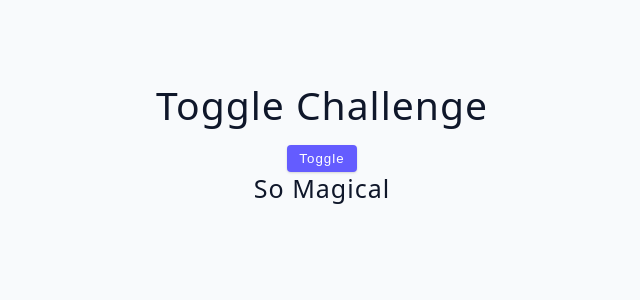
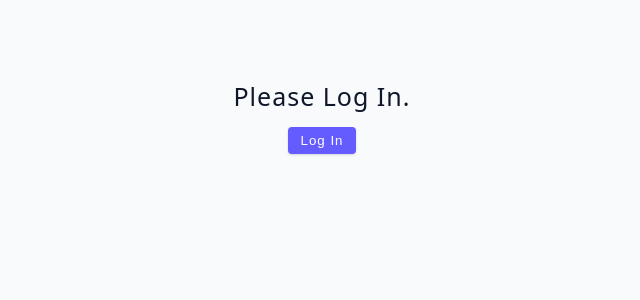
Before and after one commit to Youssef04544/Advanced-React-Practice, a React (Vite) app: page / in a window 1280 px wide. Shown: the top 300 px of the page, without its empty margins (318-958 px from the left). Built offline with nearby package versions, Linux system fonts and the light colour scheme.

Commit message:
user log in conditional rendering challenge

```diff
--- a/src/App.jsx
+++ b/src/App.jsx
@@ -1,4 +1,4 @@
-import Starter from "./tutorial/03-conditional-rendering/starter/06-toggle-challenge.jsx";
+import Starter from "./tutorial/03-conditional-rendering/starter/07-user-challenge.jsx";
 
 function App() {
   return (
--- a/src/tutorial/03-conditional-rendering/starter/07-user-challenge.jsx
+++ b/src/tutorial/03-conditional-rendering/starter/07-user-challenge.jsx
@@ -1,5 +1,34 @@
+import { useState } from "react";
+
 const UserChallenge = () => {
-  return <h2>user challenge</h2>;
+  const [user, setUser] = useState(null);
+  const youssef = { name: "Youssef" };
+
+  const login = () => setUser(youssef);
+  const logout = () => setUser(null);
+
+  const LoggedIn = () => {
+    return (
+      <>
+        <h4>Hello there, {user.name}.</h4>
+        <button type="button" className="btn" onClick={logout}>
+          Log out
+        </button>
+      </>
+    );
+  };
+  const LoggedOut = () => {
+    return (
+      <>
+        <h4>Please log in.</h4>
+        <button type="button" className="btn" onClick={login}>
+          Log in
+        </button>
+      </>
+    );
+  };
+
+  return <>{user ? <LoggedIn /> : <LoggedOut />}</>;
 };
 
 export default UserChallenge;
```
